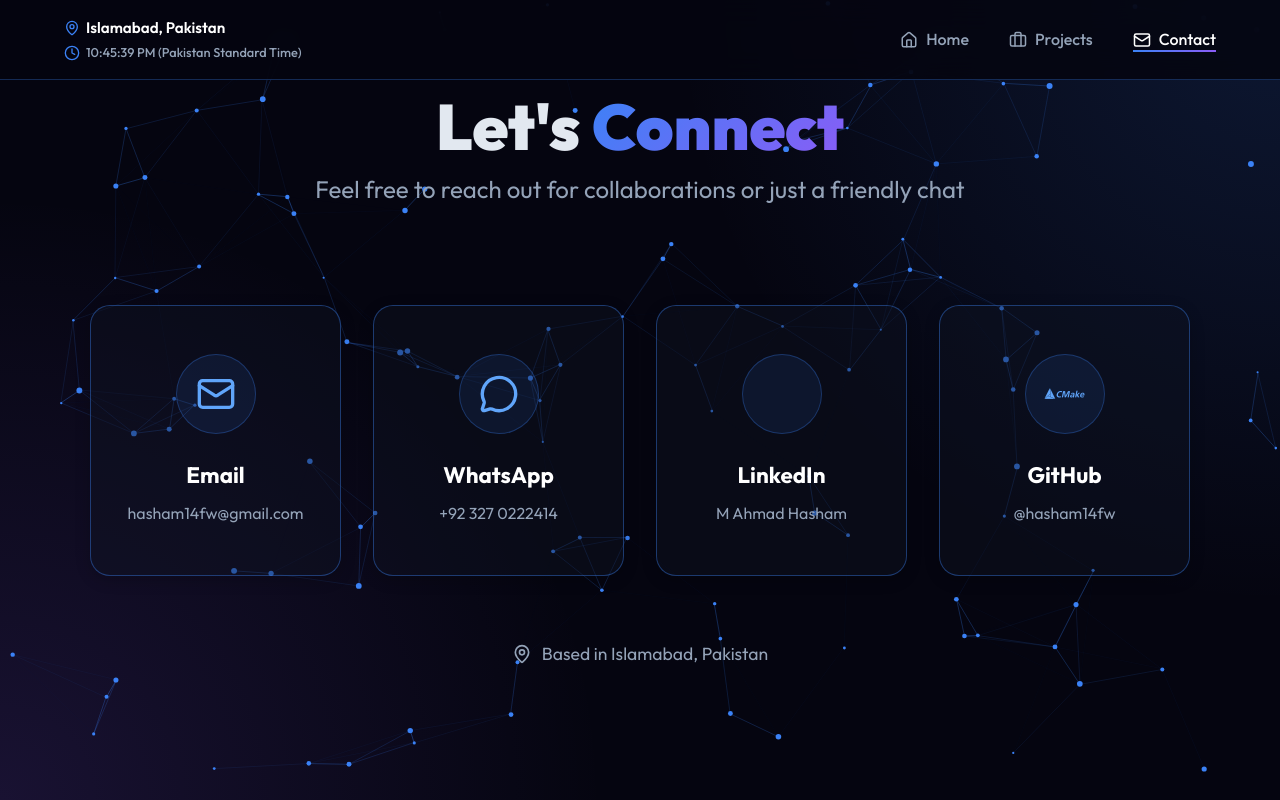
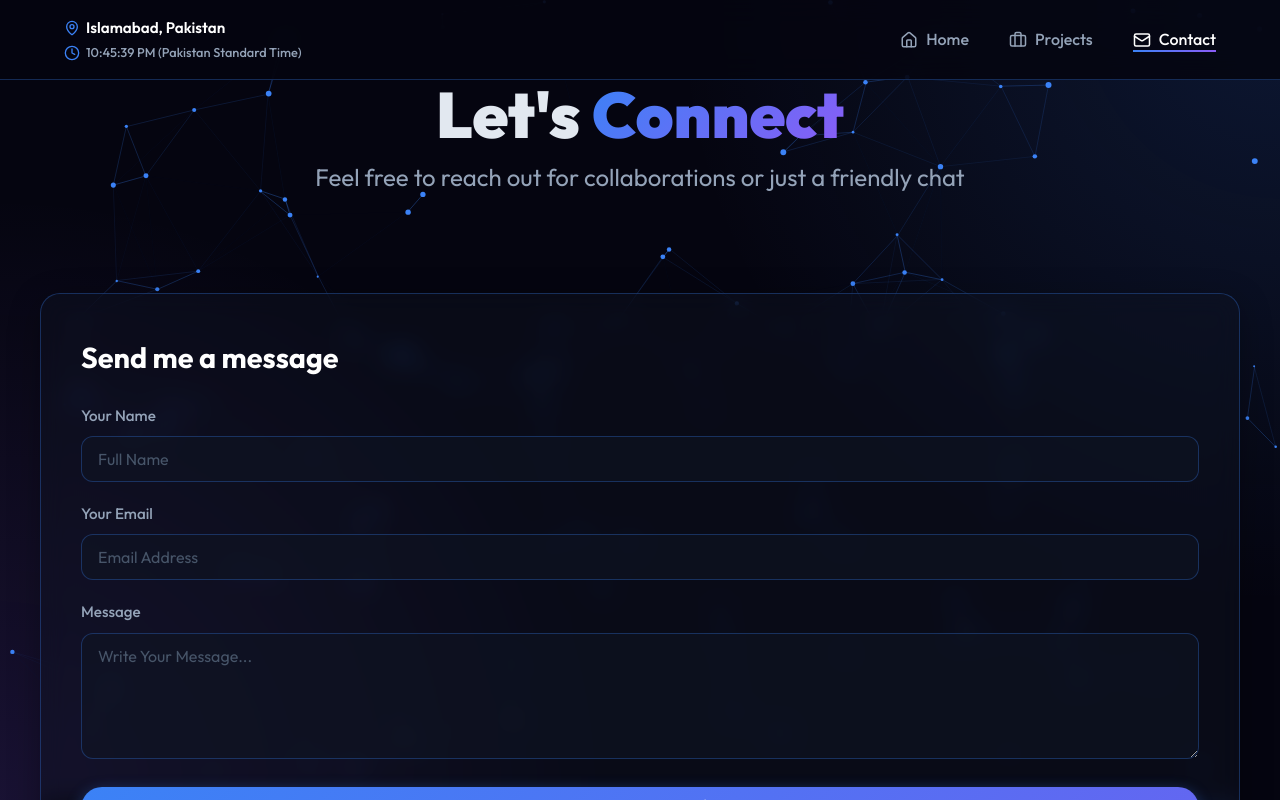
Before and after one commit to hasham14fw/portfolio, a React (Vite) app: page /contact in a window 1280 px wide. Shown: the top 800 px of the page. Built offline with nearby package versions, Linux system fonts and the light colour scheme.

Commit message:
Add contact form and styling fixes

```diff
--- a/src/index.css
+++ b/src/index.css
@@ -563,7 +563,6 @@ a {
   gap: 2rem;
   width: 100%;
   max-width: 1100px;
-  margin-top: 2rem;
 }
 
 .contact-card {
@@ -828,3 +827,102 @@ a {
     margin-bottom: 1rem;
   }
 }
+
+/* Contact Form Styles */
+.contact-content-wrapper {
+  display: flex;
+  flex-direction: column;
+  gap: 3rem;
+  width: 100%;
+  max-width: 1200px;
+  margin: 2rem auto 0;
+  align-items: center;
+}
+
+.contact-cards-grid {
+  flex: 1;
+  display: grid;
+  grid-template-columns: repeat(4, 1fr);
+  gap: 1.5rem;
+  margin-top: 0;
+  width: 100%;
+}
+
+.contact-form-container {
+  flex: 1;
+  display: flex;
+  flex-direction: column;
+  padding: 2.5rem;
+  width: 100%;
+}
+
+.form-title {
+  font-size: 1.8rem;
+  margin-bottom: 1.5rem;
+  font-weight: 700;
+  color: #fff;
+}
+
+.contact-form {
+  display: flex;
+  flex-direction: column;
+  gap: 1.25rem;
+}
+
+.form-group {
+  display: flex;
+  flex-direction: column;
+  gap: 0.5rem;
+}
+
+.form-group label {
+  font-size: 0.95rem;
+  color: #94a3b8;
+  font-weight: 500;
+}
+
+.form-input {
+  background: rgba(15, 20, 35, 0.6);
+  border: 1px solid rgba(59, 130, 246, 0.3);
+  border-radius: 12px;
+  padding: 12px 16px;
+  color: #fff;
+  font-family: inherit;
+  font-size: 1rem;
+  transition: all 0.3s ease;
+  outline: none;
+}
+
+.form-input:focus {
+  border-color: #3b82f6;
+  box-shadow: 0 0 0 2px rgba(59, 130, 246, 0.2);
+  background: rgba(15, 20, 35, 0.8);
+}
+
+.form-input::placeholder {
+  color: #475569;
+}
+
+.form-submit-btn {
+  margin-top: 0.5rem;
+  justify-content: center;
+  width: 100%;
+}
+
+.form-result-message {
+  margin-top: 1rem;
+  color: #60a5fa;
+  font-size: 0.95rem;
+  text-align: center;
+  display: block;
+}
+
+@media (max-width: 900px) {
+  .contact-content-wrapper {
+    flex-direction: column;
+    align-items: stretch;
+  }
+  .contact-cards-grid {
+    grid-template-columns: 1fr;
+  }
+}
--- a/src/pages/Contact.jsx
+++ b/src/pages/Contact.jsx
@@ -1,8 +1,34 @@
-import React from 'react';
+import React, { useState } from 'react';
 import { motion } from 'framer-motion';
-import { Mail, MessageCircle, MapPin } from 'lucide-react';
+import { Mail, MessageCircle, MapPin, Send } from 'lucide-react';
 
 const Contact = () => {
+  const [result, setResult] = useState("");
+
+  const onSubmit = async (event) => {
+    event.preventDefault();
+    setResult("Sending....");
+    const formData = new FormData(event.target);
+
+    // IMPORTANT: Replace with your actual Web3Forms Access Key
+    formData.append("access_key", "c294cfc2-7dff-42c0-aca0-8e47f07f56ce");
+
+    const response = await fetch("https://api.web3forms.com/submit", {
+      method: "POST",
+      body: formData
+    });
+
+    const data = await response.json();
+
+    if (data.success) {
+      setResult("Message sent successfully!");
+      event.target.reset();
+    } else {
+      console.log("Error", data);
+      setResult(data.message);
+    }
+  };
+
   const containerVars = {
     hidden: { opacity: 0 },
     show: {
@@ -44,6 +70,35 @@ const Contact = () => {
           Feel free to reach out for collaborations or just a friendly chat
         </motion.p>
       </div>
+
+      <div className="contact-content-wrapper">
+      {/* Contact Form */}
+      <motion.div
+        className="contact-form-container glass-panel"
+        initial={{ opacity: 0, y: 30 }}
+        animate={{ opacity: 1, y: 0 }}
+        transition={{ duration: 0.8, delay: 0.2 }}
+      >
+        <h2 className="form-title">Send me a message</h2>
+        <form onSubmit={onSubmit} className="contact-form">
+          <div className="form-group">
+            <label htmlFor="name">Your Name</label>
+            <input type="text" id="name" name="name" required placeholder="Full Name" className="form-input" />
+          </div>
+          <div className="form-group">
+            <label htmlFor="email">Your Email</label>
+            <input type="email" id="email" name="email" required placeholder="Email Address" className="form-input" />
+          </div>
+          <div className="form-group">
+            <label htmlFor="message">Message</label>
+            <textarea id="message" name="message" required rows="5" placeholder="Write Your Message..." className="form-input"></textarea>
+          </div>
+          <button type="submit" className="btn-primary form-submit-btn">
+            Send Message <Send size={18} />
+          </button>
+        </form>
+        {result && <span className="form-result-message">{result}</span>}
+      </motion.div>
 
       <motion.div
         className="contact-cards-grid"
@@ -109,6 +164,7 @@ const Contact = () => {
           <p className="contact-card-value">@hasham14fw</p>
         </motion.a>
       </motion.div>
+      </div>
 
       <motion.div
         style={{ marginTop: '4rem', display: 'flex', alignItems: 'center', gap: '10px', color: '#94a3b8', fontSize: '1.1rem' }}
--- a/src/pages/Home.jsx
+++ b/src/pages/Home.jsx
@@ -99,7 +99,7 @@ const Home = () => {
             transition={{ duration: 1, type: 'spring', bounce: 0.4 }}
             className="profile-pic-wrapper"
           >
-            <img src="/profile_photo.jpg" alt="M Ahmad Hasham" className="rounded-avatar" />
+            <img src="/profile_photo.png" alt="M Ahmad Hasham" className="rounded-avatar" />
           </motion.div>
 
           <div style={{ marginTop: '1.5rem', display: 'flex', alignItems: 'center', gap: '8px', color: '#e2e8f0', fontWeight: '500' }}>
```
Also changed, not shown: 2 other files (tests, documents, lock files or other folders).
